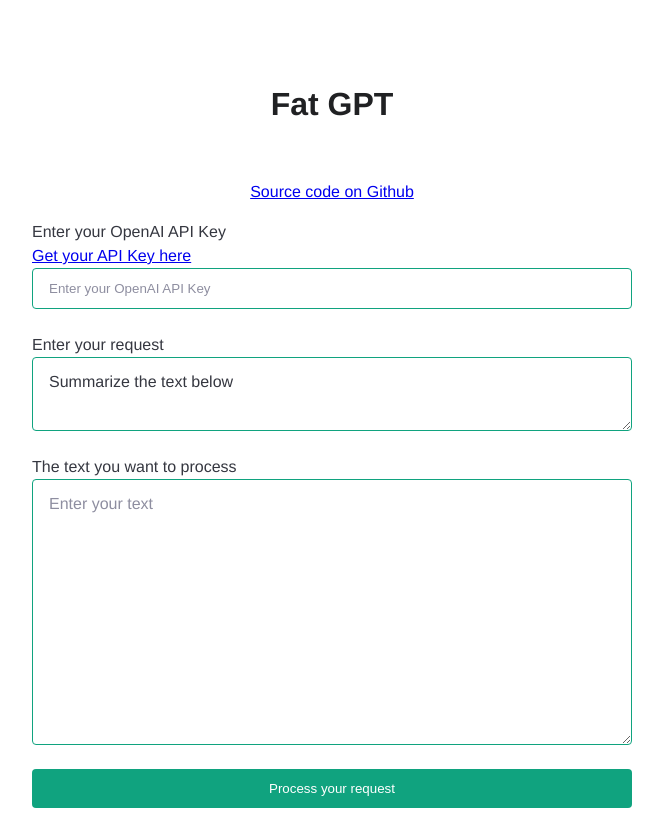
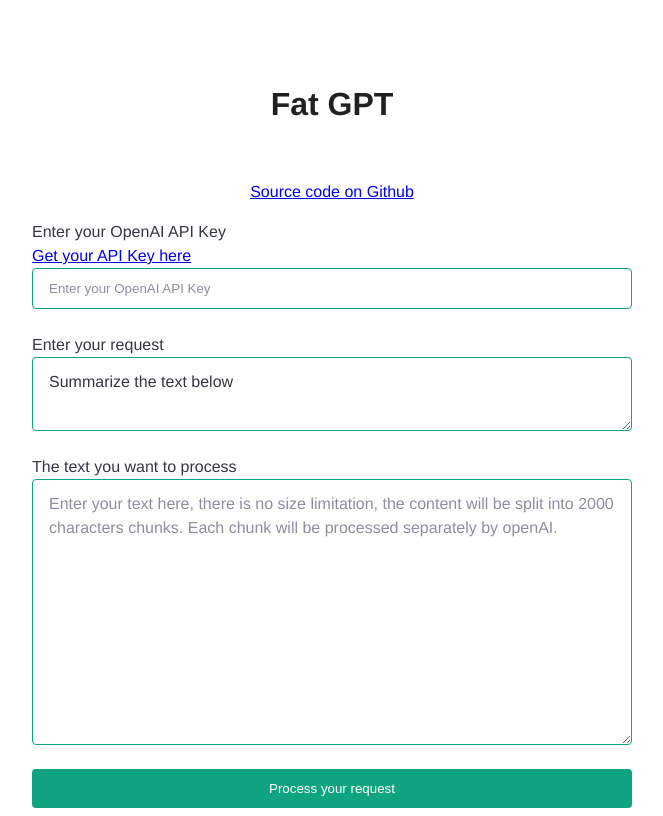
Before and after one commit to Onigam/fat-chatgpt, a Next.js app: page / in a window 1280 px wide. Shown: the whole page, without its empty margins (308-971 px from the left). Built offline with nearby package versions, Linux system fonts and the light colour scheme; a web font is replaced by a local one.

Commit message:
chore: process explaination

```diff
--- a/pages/index.js
+++ b/pages/index.js
@@ -212,11 +212,11 @@
             type="text"
             name="text"
             rows="10"
-            placeholder="Enter your text"
+            placeholder={`Enter your text here, there is no size limitation, the content will be split into ${chunkSize} characters chunks. Each chunk will be processed separately by openAI.`}
             value={textInput}
             onChange={(e) => setTextInput(e.target.value)}
           />
-          {!!textInput?.length && (<div className={styles.size}>{`${textInput.length} characters - ${parseInt(textInput.length / chunkSize) + 1} parts to process`}</div>)}
+          {!!textInput?.length && (<div className={styles.size}>{`${textInput.length} characters - ${parseInt(textInput.length / chunkSize) + 1} chunks to process`}</div>)}
           {!processing && <input type="submit" value="Process your request" />}
           {processing && (
             <input
--- a/styles/Home.module.css
+++ b/styles/Home.module.css
@@ -98,8 +98,7 @@
   font-size: 12px;
   line-height: 16px;
   color: #8e8ea0;
-  display: flex;
   width: 100%;
-  justify-content: end;
+  text-align: right;
   margin-bottom: 20px;
 }
```
